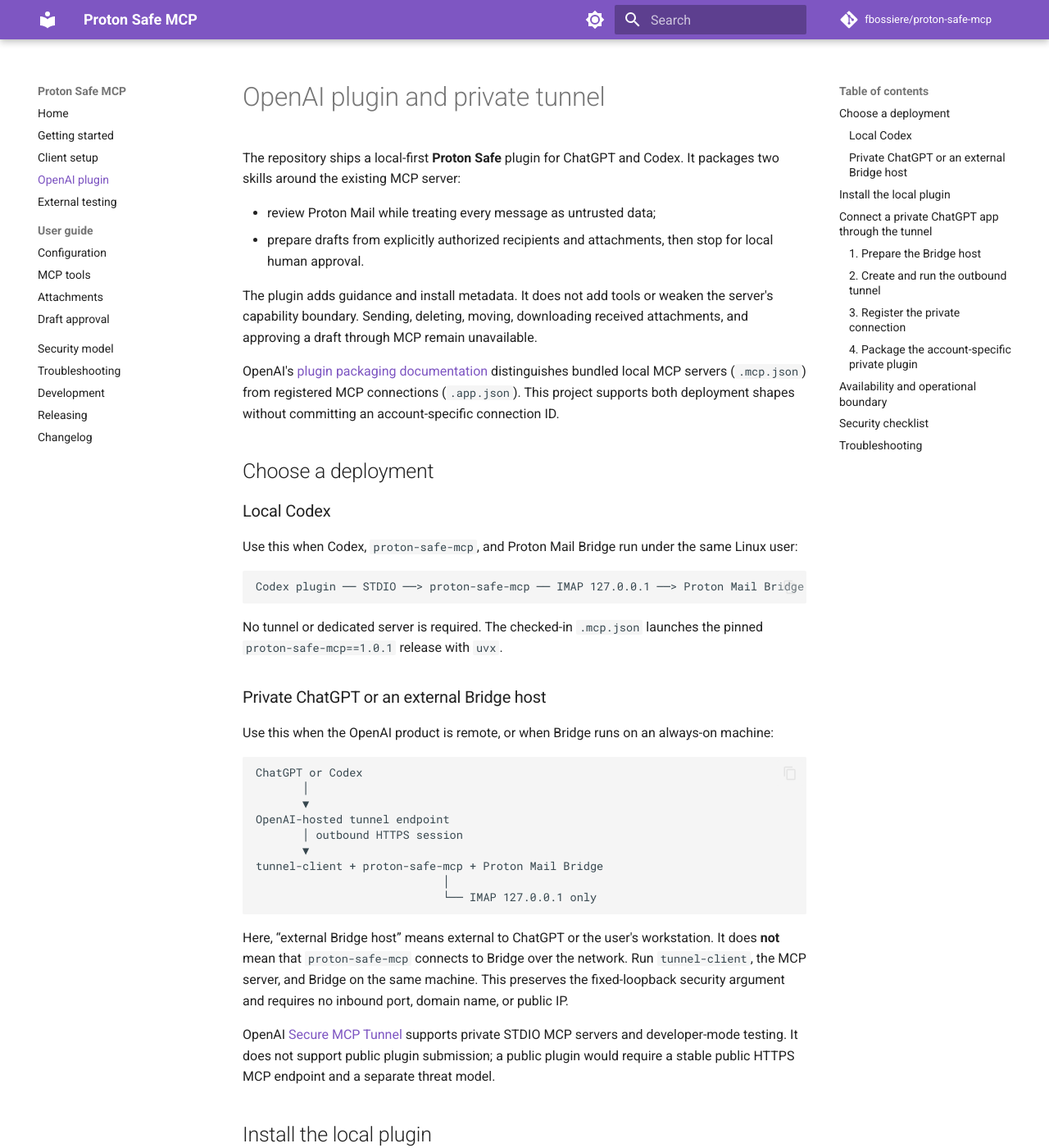
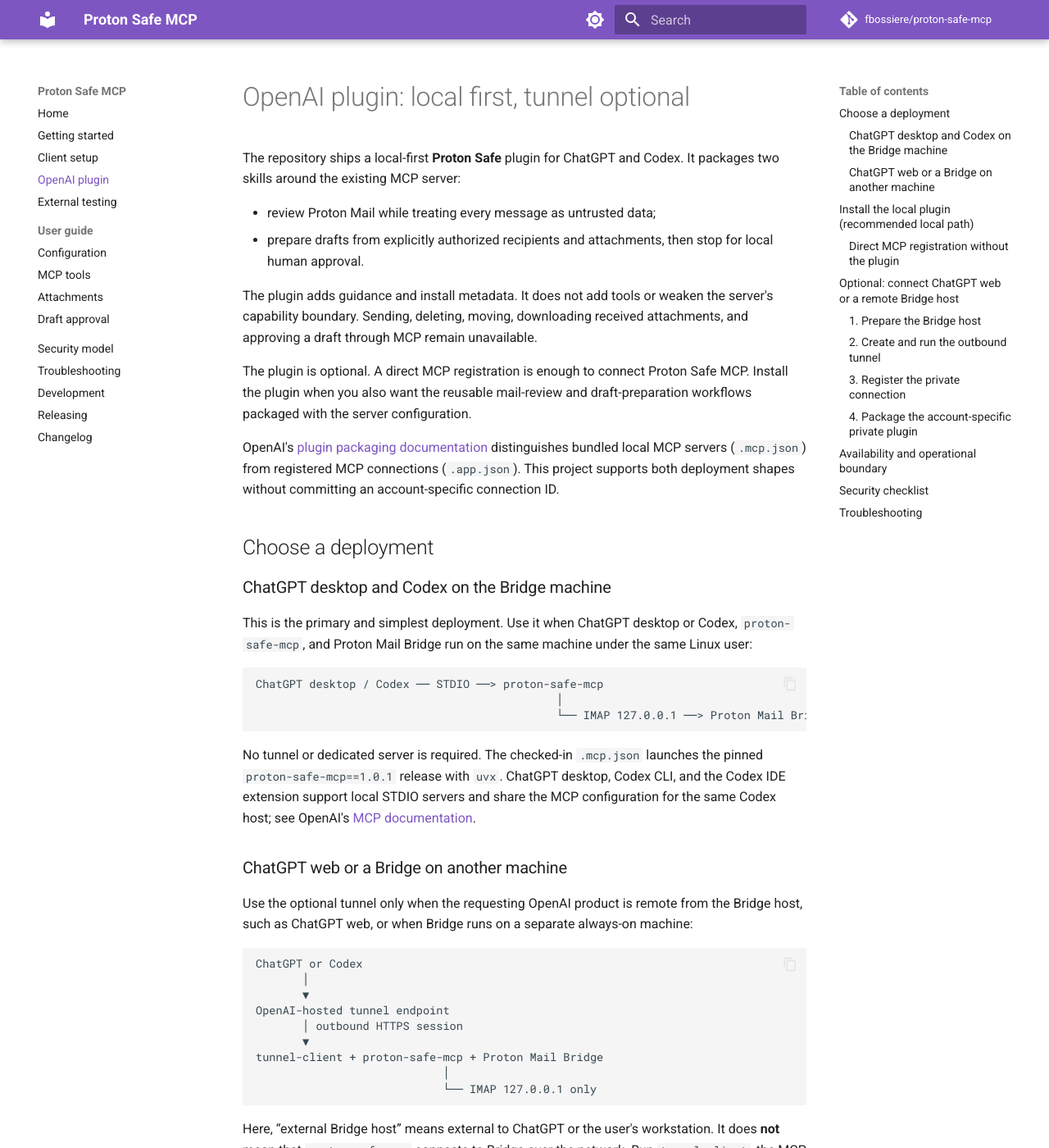
Before and after one commit to fbossiere/proton-safe-mcp, an MkDocs documentation site: the page built from docs/openai-plugin.md, in a window 1280 px wide and 1400 px high. Shown: the whole window at 82% size. Built offline with MkDocs 1.6.1 and Material for MkDocs 9.7.7, drawn with Linux system fonts in a browser that asks for light colours; comment, search, counter and statistics services are not loaded; some of the changed text lies outside the part shown.

Commit message:
docs: make local OpenAI setup the default

````diff
--- a/docs/openai-plugin.md
+++ b/docs/openai-plugin.md
@@ -1,4 +1,4 @@
-# OpenAI plugin and private tunnel
+# OpenAI plugin: local first, tunnel optional
 
 The repository ships a local-first **Proton Safe** plugin for ChatGPT and Codex. It packages two
 skills around the existing MCP server:
@@ -11,6 +11,10 @@
 capability boundary. Sending, deleting, moving, downloading received attachments, and approving a
 draft through MCP remain unavailable.
 
+The plugin is optional. A direct MCP registration is enough to connect Proton Safe MCP. Install the
+plugin when you also want the reusable mail-review and draft-preparation workflows packaged with
+the server configuration.
+
 OpenAI's [plugin packaging documentation](https://developers.openai.com/plugins/build/plugins)
 distinguishes bundled local MCP servers (`.mcp.json`) from registered MCP connections
 (`.app.json`). This project supports both deployment shapes without committing an account-specific
@@ -18,20 +22,26 @@
 
 ## Choose a deployment
 
-### Local Codex
+### ChatGPT desktop and Codex on the Bridge machine
 
-Use this when Codex, `proton-safe-mcp`, and Proton Mail Bridge run under the same Linux user:
+This is the primary and simplest deployment. Use it when ChatGPT desktop or Codex,
+`proton-safe-mcp`, and Proton Mail Bridge run on the same machine under the same Linux user:
 
 ```text
-Codex plugin ── STDIO ──> proton-safe-mcp ── IMAP 127.0.0.1 ──> Proton Mail Bridge
+ChatGPT desktop / Codex ── STDIO ──> proton-safe-mcp
+                                             │
+                                             └── IMAP 127.0.0.1 ──> Proton Mail Bridge
 ```
 
 No tunnel or dedicated server is required. The checked-in `.mcp.json` launches the pinned
-`proton-safe-mcp==1.0.1` release with `uvx`.
+`proton-safe-mcp==1.0.1` release with `uvx`. ChatGPT desktop, Codex CLI, and the Codex IDE
+extension support local STDIO servers and share the MCP configuration for the same Codex host; see
+OpenAI's [MCP documentation](https://learn.chatgpt.com/docs/extend/mcp?surface=desktop).
 
-### Private ChatGPT or an external Bridge host
+### ChatGPT web or a Bridge on another machine
 
-Use this when the OpenAI product is remote, or when Bridge runs on an always-on machine:
+Use the optional tunnel only when the requesting OpenAI product is remote from the Bridge host,
+such as ChatGPT web, or when Bridge runs on a separate always-on machine:
 
 ```text
 ChatGPT or Codex
@@ -55,7 +65,7 @@
 submission; a public plugin would require a stable public HTTPS MCP endpoint and a separate threat
 model.
 
-## Install the local plugin
+## Install the local plugin (recommended local path)
 
 Complete [Getting started](getting-started.md) first. Proton Mail Bridge must be running and
 `proton-safe-mcp setup` must have stored the Bridge-generated IMAP password in the operating-system
@@ -87,7 +97,25 @@
 3. Inspect the exposed tools and confirm there is no send, delete, move, received-attachment
    download, or MCP approval tool.
 
-## Connect a private ChatGPT app through the tunnel
+### Direct MCP registration without the plugin
+
+If you only need the MCP tools, the plugin is not required. In ChatGPT desktop:
+
+1. Open **Settings → MCP servers**.
+2. Select **Add server**.
+3. Choose **STDIO** and configure `uvx` with these arguments:
+
+   ```text
+   --from proton-safe-mcp==1.0.1 proton-safe-mcp serve
+   ```
+
+4. Forward `PROTON_BRIDGE_USER` and `PROTON_IMAP_PORT`, but never a Proton or Bridge password.
+5. Save the server, restart the app, and use `/mcp` to verify the exposed tools.
+
+The same configuration is available to Codex CLI and the IDE extension on that Codex host. This
+direct path provides the server tools but not the two workflow skills packaged by the plugin.
+
+## Optional: connect ChatGPT web or a remote Bridge host
 
 ### 1. Prepare the Bridge host
 
````
Also changed, not shown: CHANGELOG.md (+2 -1 lines), README.md (+7 -4 lines), docs/clients.md (+9 -5 lines), docs/index.md (+5 -3 lines), docs/security-model.md (+10 -5 lines), plugins/proton-safe/README.md (+6 -2 lines), 2 other files.
